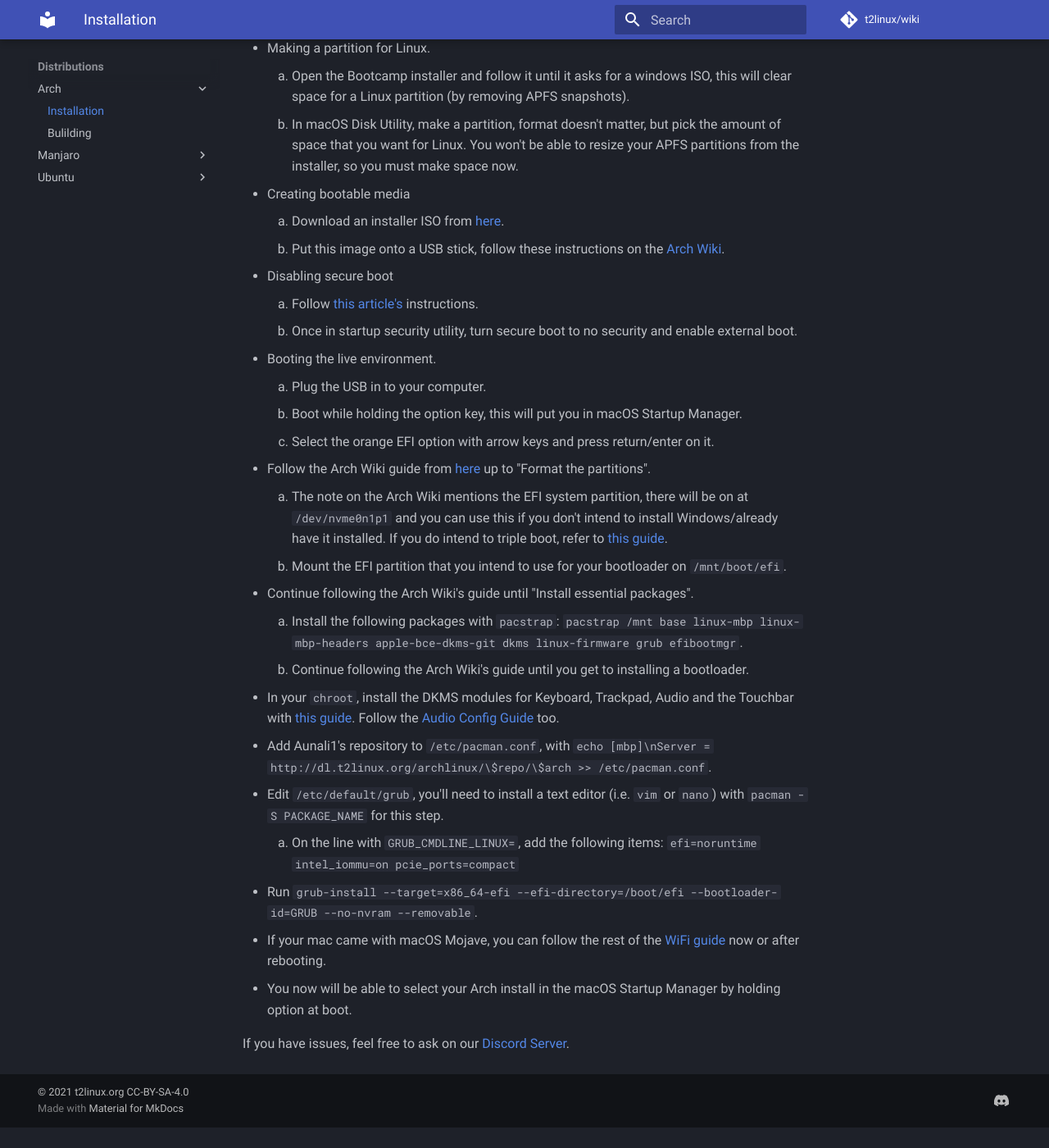
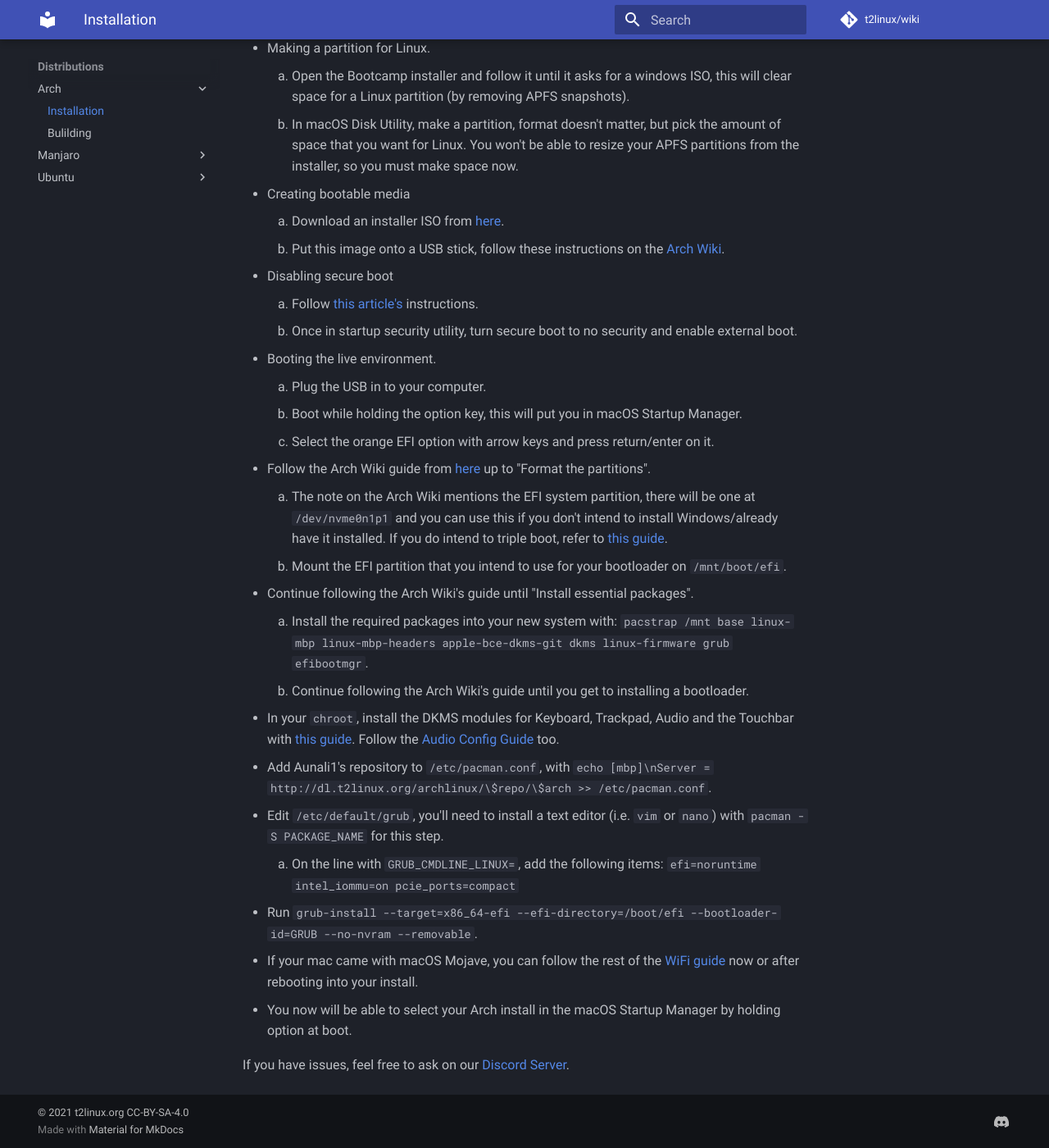
Before and after one commit to t2linux/wiki, an MkDocs documentation site: the page built from docs/distributions/arch/installation.md, in a window 1280 px wide and 1400 px high, scrolled down 460 px. Shown: the whole window at 82% size. Built offline with MkDocs 1.6.1 and Material for MkDocs 9.7.7, drawn with Linux system fonts in a browser that asks for light colours; comment, search, counter and statistics services are not loaded; before the commit the page ends 1835 px from its top, so only the background shows below that.

Commit message:
Minor edits to Arch Install Guide

```diff
--- a/docs/distributions/arch/installation.md
+++ b/docs/distributions/arch/installation.md
@@ -21,17 +21,17 @@ You will need:
 	2. Boot while holding the option key, this will put you in macOS Startup Manager.
 	3. Select the orange EFI option with arrow keys and press return/enter on it.
 6. Follow the Arch Wiki guide from [here](https://wiki.archlinux.org/index.php/Installation_guide#Set_the_keyboard_layout) up to "Format the partitions".
-	1. The note on the Arch Wiki mentions the EFI system partition, there will be on at `/dev/nvme0n1p1` and you can use this if you don't intend to install Windows/already have it installed. If you do intend to triple boot, refer to [this guide](https://wiki.t2linux.org/guides/windows/).
+	1. The note on the Arch Wiki mentions the EFI system partition, there will be one at `/dev/nvme0n1p1` and you can use this if you don't intend to install Windows/already have it installed. If you do intend to triple boot, refer to [this guide](https://wiki.t2linux.org/guides/windows/).
 	2. Mount the EFI partition that you intend to use for your bootloader on `/mnt/boot/efi`.
 7. Continue following the Arch Wiki's guide until "Install essential packages".
-	1. Install the following packages with `pacstrap`: `pacstrap /mnt base linux-mbp linux-mbp-headers apple-bce-dkms-git dkms linux-firmware grub efibootmgr`.
+	1. Install the required packages into your new system with: `pacstrap /mnt base linux-mbp linux-mbp-headers apple-bce-dkms-git dkms linux-firmware grub efibootmgr`.
 	2. Continue following the Arch Wiki's guide until you get to installing a bootloader.
 8. In your `chroot`, install the DKMS modules for Keyboard, Trackpad, Audio and the Touchbar with [this guide](https://wiki.t2linux.org/guides/dkms/#installing-modules). Follow the [Audio Config Guide](https://wiki.t2linux.org/guides/audio-config/) too.
 9. Add Aunali1's repository to `/etc/pacman.conf`, with `echo [mbp]\nServer = http://dl.t2linux.org/archlinux/\$repo/\$arch >> /etc/pacman.conf`.
 10. Edit `/etc/default/grub`, you'll need to install a text editor (i.e. `vim` or `nano`) with `pacman -S PACKAGE_NAME` for this step.
 	1. On the line with `GRUB_CMDLINE_LINUX=`, add the following items: `efi=noruntime intel_iommu=on pcie_ports=compact`
 11. Run `grub-install --target=x86_64-efi --efi-directory=/boot/efi --bootloader-id=GRUB --no-nvram --removable`.
-12. If your mac came with macOS Mojave, you can follow the rest of the [WiFi guide](https://wiki.t2linux.org/guides/wifi/#on-macos) now or after rebooting.
+12. If your mac came with macOS Mojave, you can follow the rest of the [WiFi guide](https://wiki.t2linux.org/guides/wifi/#on-macos) now or after rebooting into your install.
 13. You now will be able to select your Arch install in the macOS Startup Manager by holding option at boot.
 
 If you have issues, feel free to ask on our [Discord Server](https://discord.gg/Jayz5f5).
```
